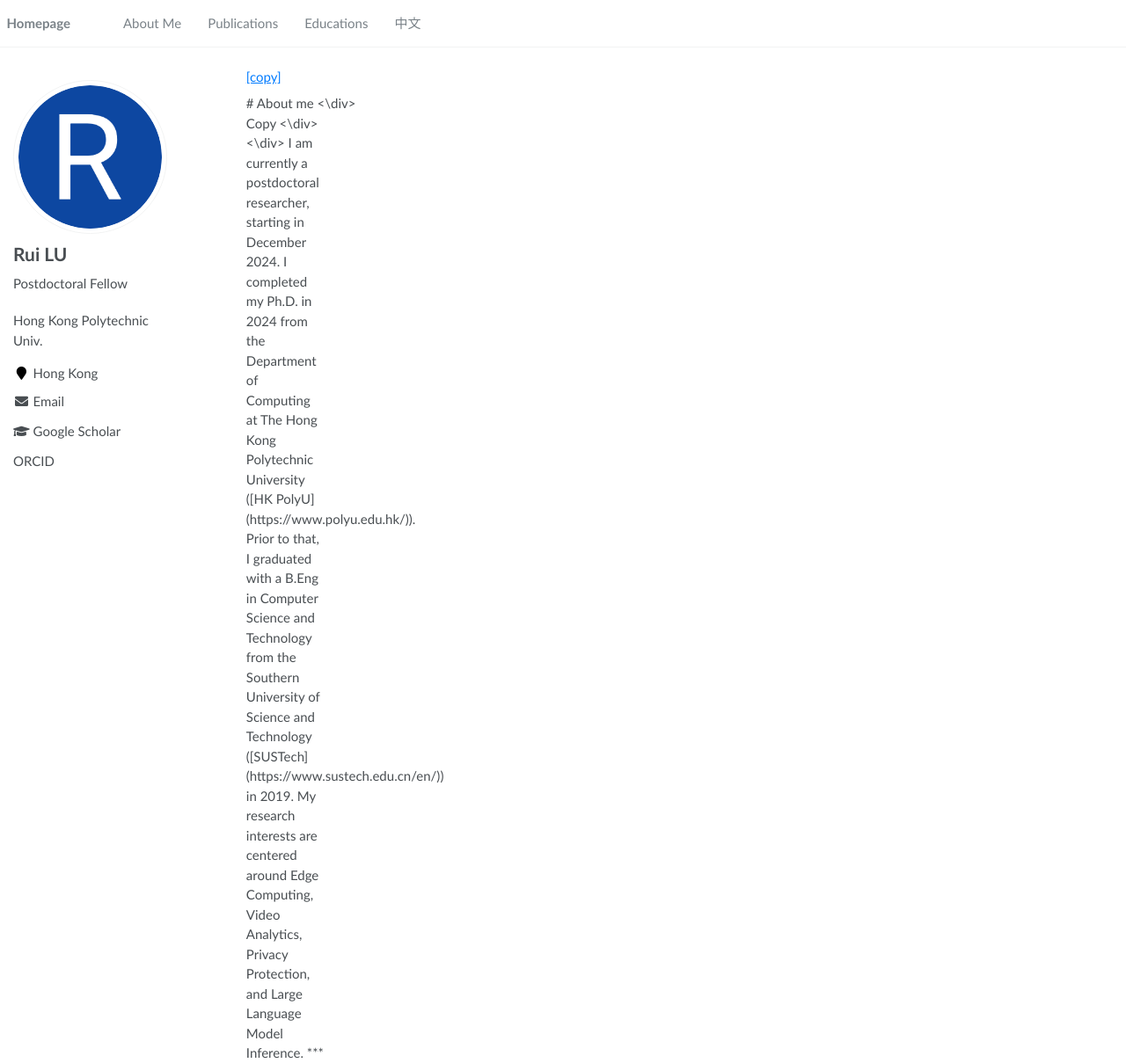
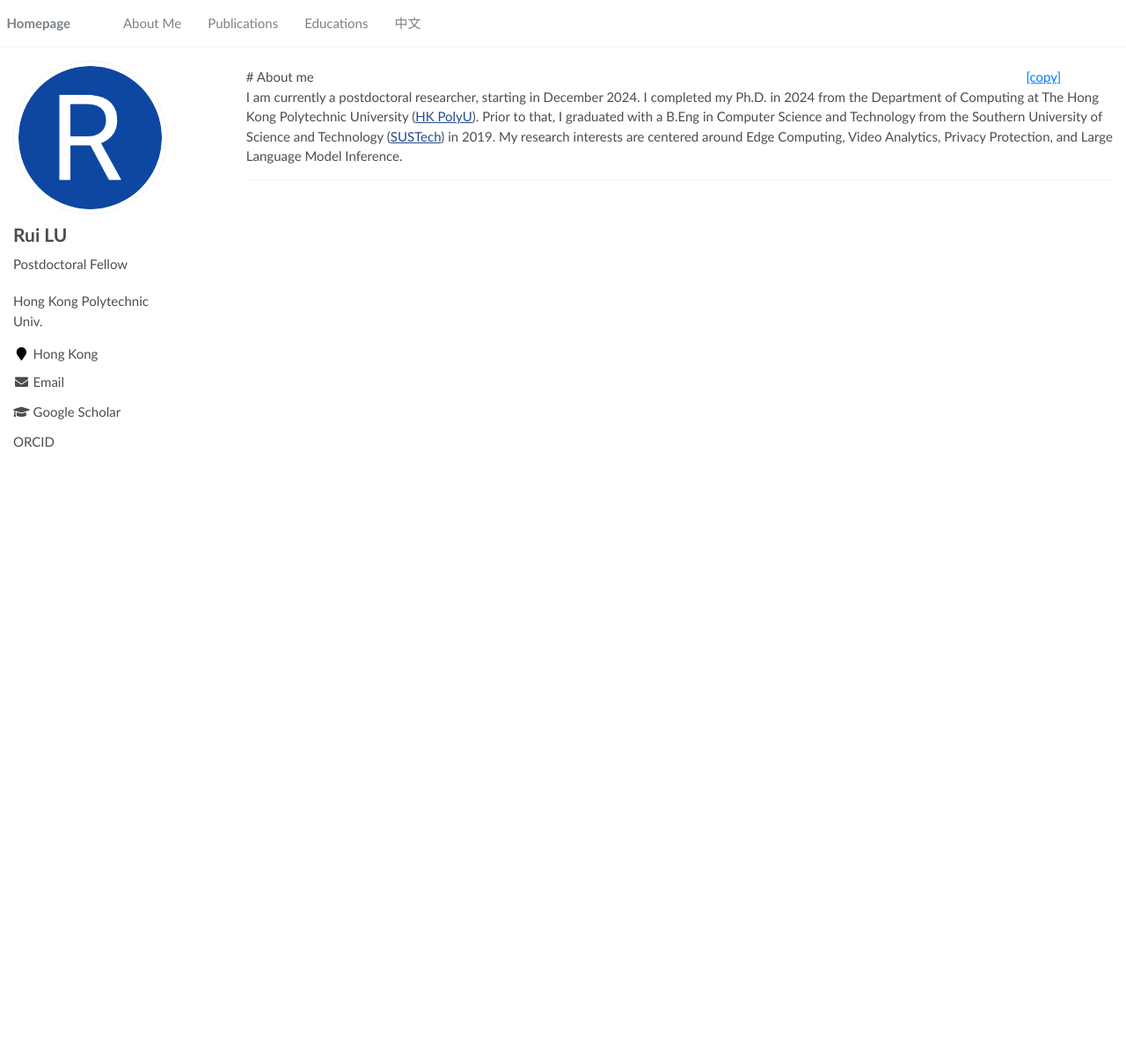
Before and after one commit to SladeLu/sladelu.github.io, a Jekyll site: the page built from _pages/includes/intro.md, in a window 1280 px wide and 1209 px high. Shown: the whole window at 88% size. Built offline with Jekyll 4.4.1, drawn with Linux system fonts in a browser that asks for light colours; our own code applies the rules of GitHub Pages for plain Markdown files.

Commit message:
Update intro.md

```diff
--- a/_pages/includes/intro.md
+++ b/_pages/includes/intro.md
@@ -9,8 +9,6 @@
 </style>
 
 <input type="hidden" id="sentenceToCopy" value="Rui Lu is a postdoctoral fellow at the Hong Kong Polytechnic University where he completed his Ph.D. in 2024. Before that, he graduated with a B.Eng in Computer Science and Technology from the Southern University of Science and Technology in 2019. His research interests are Edge Computing, Video Analytics, Privacy Protection, and Large Language Model Inference.">
-
-<span class="clickable-text" onclick="copySentence()">[copy]</span>
 
 <script>
     // Function to copy the sentence
@@ -30,11 +28,11 @@
 <div style="display: flex; width: 100%;">
         <div style="width: 90%">
             # About me
-        <\div>
+        </div>
         <div style="width: 10%">
-            Copy
-        <\div>
-<\div>
+            <span class="clickable-text" onclick="copySentence()">[copy]</span>
+        </div>
+</div>
 
 
 I am currently a postdoctoral researcher, starting in December 2024. I completed my Ph.D. in 2024 from the Department of Computing at The Hong Kong Polytechnic University ([HK PolyU](https://www.polyu.edu.hk/)).
```
